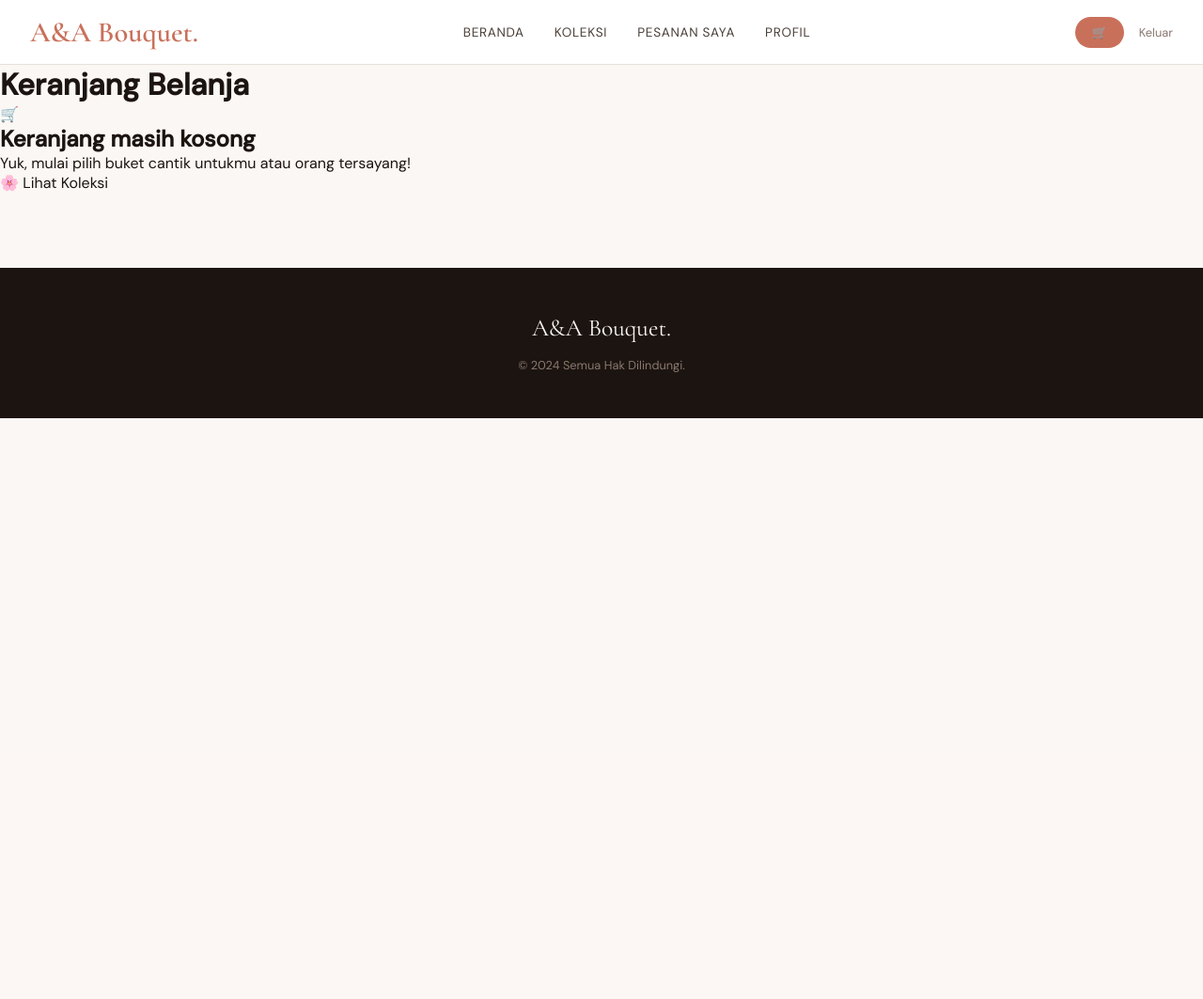
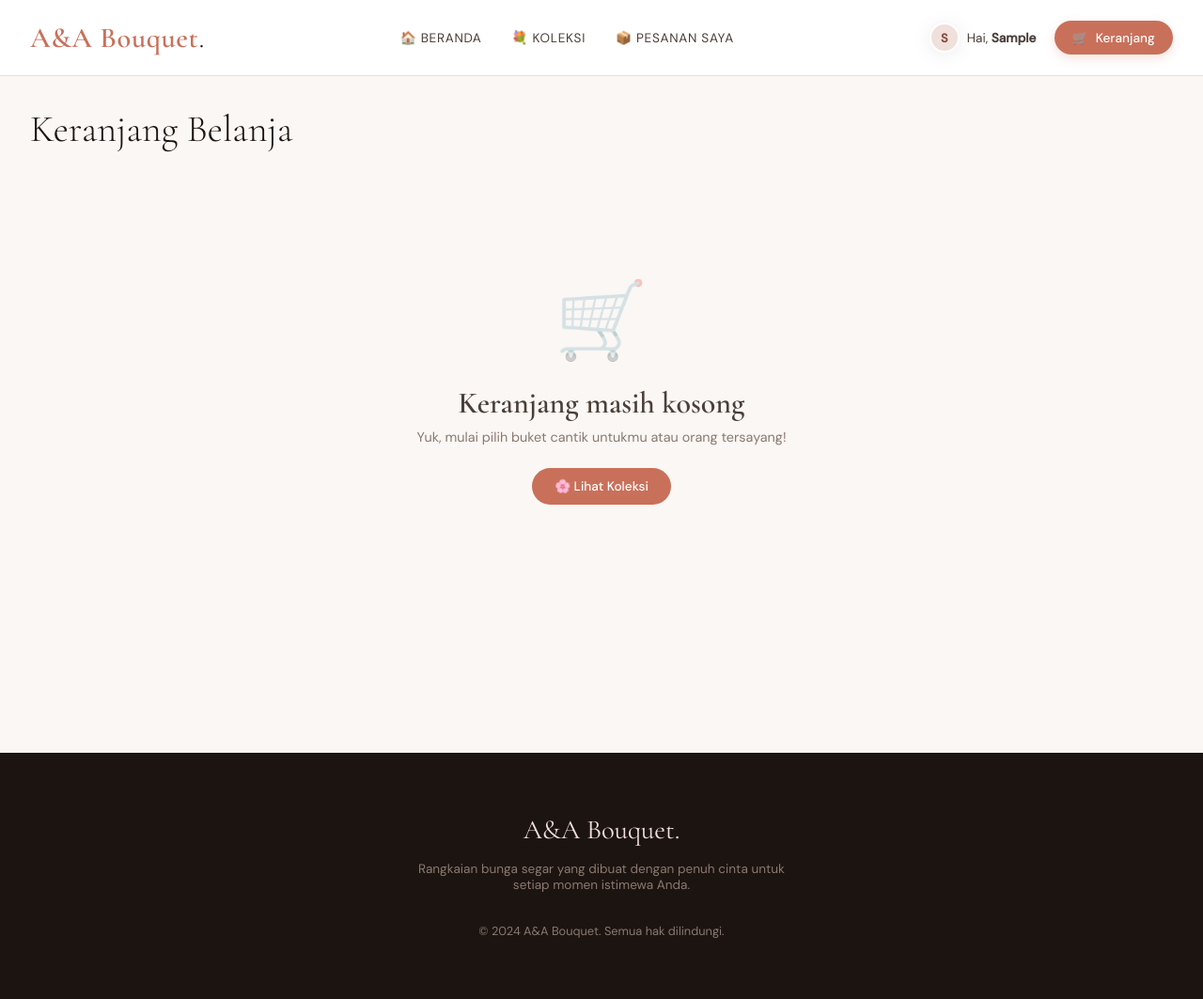
Before and after one commit to LittlebitCode/buket_shop, a Django app: page /keranjang/ in a window 1280 px wide. Shown: the whole page at 94% size. Before the commit the page ends 445 px from the top, so only its background shows below. Run offline with Django 4.2, Linux system fonts and the light colour scheme; the visitor is signed in with stand-in values (Sample User, id 1).

Commit message:
Fix settings and restore premium navigation

```diff
--- a/templates/base.html
+++ b/templates/base.html
@@ -9,33 +9,58 @@
 <style>
   :root {
     --rose: #c9705a; --rose-light: #f0e0db; --rose-dark: #8b4a38;
-    --cream: #faf7f4; --ink: #1c1410; --ink-mid: #4a3f38; --ink-soft: #8a7970;
-    --white: #ffffff; --border: #e8e0d8;
+    --cream: #faf7f4; --cream-dark: #f0ebe4;
+    --ink: #1c1410; --ink-mid: #4a3f38; --ink-soft: #8a7970;
+    --white: #ffffff; --green: #4a6741; --green-light: #e8f0e6;
+    --border: #e8e0d8;
     --shadow: 0 2px 20px rgba(28,20,16,0.08);
+    --shadow-lg: 0 8px 40px rgba(28,20,16,0.12);
   }
   * { margin: 0; padding: 0; box-sizing: border-box; }
   body { font-family: 'DM Sans', sans-serif; background: var(--cream); color: var(--ink); min-height: 100vh; }
   a { color: inherit; text-decoration: none; }
 
+  /* NAV */
   nav { background: var(--white); border-bottom: 1px solid var(--border); position: sticky; top: 0; z-index: 100; }
-  .nav-inner { max-width: 1280px; margin: 0 auto; padding: 0 2rem; display: flex; align-items: center; justify-content: space-between; height: 68px; }
-  .nav-logo { font-family: 'Cormorant Garamond', serif; font-size: 1.9rem; font-weight: 600; color: var(--rose); }
+  .nav-inner { max-width: 1280px; margin: 0 auto; padding: 0 2rem; display: flex; align-items: center; justify-content: space-between; height: 80px; }
+  .nav-logo { font-family: 'Cormorant Garamond', serif; font-size: 1.9rem; font-weight: 600; color: var(--rose); letter-spacing: 0.02em; }
+  .nav-logo span { color: var(--ink); font-weight: 300; }
+
   .nav-links { display: flex; align-items: center; gap: 2rem; }
-  .nav-links a { font-size: 0.85rem; text-transform: uppercase; letter-spacing: 0.05em; color: var(--ink-mid); }
+  .nav-links a { font-size: 0.85rem; font-weight: 400; color: var(--ink-mid); letter-spacing: 0.05em; text-transform: uppercase; transition: color 0.2s; }
+  .nav-links a:hover { color: var(--rose); }
 
-  .nav-cart { display: flex; align-items: center; gap: 0.4rem; background: var(--rose); color: var(--white); padding: 0.5rem 1.1rem; border-radius: 40px; font-size: 0.82rem; }
-  .cart-badge { background: var(--white); color: var(--rose); border-radius: 50%; width: 18px; height: 18px; font-size: 0.68rem; font-weight: 700; display: flex; align-items: center; justify-content: center; }
+  .nav-actions { display: flex; align-items: center; gap: 1.2rem; }
+  .nav-cart { position: relative; display: flex; align-items: center; gap: 0.5rem; background: var(--rose); color: var(--white); padding: 0.6rem 1.2rem; border-radius: 40px; font-size: 0.85rem; font-weight: 500; transition: all 0.2s; box-shadow: 0 4px 12px rgba(201,112,90,0.2); }
+  .nav-cart:hover { background: var(--rose-dark); transform: translateY(-1px); }
+  .cart-badge { background: var(--white); color: var(--rose); border-radius: 50%; width: 20px; height: 20px; font-size: 0.7rem; font-weight: 700; display: flex; align-items: center; justify-content: center; }
 
-  .menu-toggle { display: none; font-size: 1.5rem; cursor: pointer; }
-  .mobile-nav { display: none; background: var(--white); border-top: 1px solid var(--border); padding: 1.5rem; }
+  .nav-user-circle { width: 32px; height: 32px; background: var(--rose-light); border-radius: 50%; display: flex; align-items: center; justify-content: center; font-size: 0.8rem; color: var(--rose-dark); font-weight: bold; border: 2px solid var(--white); box-shadow: var(--shadow); }
+
+  .menu-toggle { display: none; font-size: 1.6rem; cursor: pointer; color: var(--ink); }
+  .mobile-nav { display: none; background: var(--white); border-top: 1px solid var(--border); padding: 2rem; box-shadow: 0 10px 30px rgba(0,0,0,0.05); }
 
   @media (max-width: 768px) {
-    .nav-links { display: none; }
+    .nav-inner { height: 65px; padding: 0 1.2rem; }
+    .nav-links, .nav-actions .desktop-only { display: none; }
     .menu-toggle { display: block; }
     .mobile-nav.active { display: block; }
-    .nav-inner { padding: 0 1rem; }
+    .nav-logo { font-size: 1.6rem; }
   }
+
+  /* UTILS */
+  .btn-primary { background: var(--rose); color: var(--white); padding: 0.7rem 1.5rem; border-radius: 40px; font-size: 0.85rem; font-weight: 500; transition: all 0.2s; }
+  .btn-outline { background: transparent; color: var(--rose); padding: 0.7rem 1.5rem; border-radius: 40px; font-size: 0.85rem; font-weight: 500; border: 1.5px solid var(--rose); transition: all 0.2s; }
+
+  main { max-width: 1280px; margin: 0 auto; padding: 2rem; min-height: 80vh; }
+  .messages-wrap { max-width: 1280px; margin: 1rem auto; padding: 0 2rem; }
+  .msg { padding: 1rem; border-radius: 12px; font-size: 0.9rem; margin-bottom: 0.5rem; }
+  .msg.success { background: #e8f5e9; color: #2e7d32; border: 1px solid #a5d6a7; }
+
+  footer { background: var(--ink); color: var(--cream); padding: 4rem 2rem; margin-top: 5rem; text-align: center; }
+  .footer-logo { font-family: 'Cormorant Garamond', serif; font-size: 1.8rem; margin-bottom: 1rem; color: var(--rose-light); }
 </style>
+{% block extra_head %}{% endblock %}
 </head>
 <body>
 <nav>
@@ -43,55 +68,62 @@
     <a href="{% url 'shop_home' %}" class="nav-logo">A&A Bouquet<span>.</span></a>
 
     <div class="nav-links">
-      <a href="{% url 'shop_home' %}">Beranda</a>
-      <a href="{% url 'shop_home' %}?category=">Koleksi</a>
-      {% if user.is_authenticated %}
-        <a href="{% url 'my_orders' %}">Pesanan Saya</a>
-        <a href="{% url 'profile' %}">Profil</a>
-      {% endif %}
+      <a href="{% url 'shop_home' %}">🏠 Beranda</a>
+      <a href="{% url 'shop_home' %}?category=">💐 Koleksi</a>
+      {% if user.is_authenticated %}<a href="{% url 'my_orders' %}">📦 Pesanan Saya</a>{% endif %}
     </div>
 
-    <div style="display:flex; align-items:center; gap:1rem;">
-      <a href="{% url 'cart' %}" class="nav-cart">
-        🛒 {% with total=request.session.cart|length %}{% if total %}<span class="cart-badge">{{ total }}</span>{% endif %}{% endwith %}
-      </a>
+    <div class="nav-actions">
       {% if user.is_authenticated %}
-        <a href="{% url 'logout' %}" style="font-size:0.8rem; color:var(--ink-soft);">Keluar</a>
+        <a href="{% url 'profile' %}" class="desktop-only" style="display:flex; align-items:center; gap:0.5rem;">
+          <div class="nav-user-circle">{{ user.username|first|upper }}</div>
+          <span style="font-size:0.85rem; color:var(--ink-mid);">Hai, <strong>{{ user.first_name|default:user.username }}</strong></span>
+        </a>
+        <a href="{% url 'cart' %}" class="nav-cart">
+          🛒 <span class="desktop-only">Keranjang</span>
+          {% with total=request.session.cart|length %}{% if total %}<span class="cart-badge">{{ total }}</span>{% endif %}{% endwith %}
+        </a>
       {% else %}
-        <a href="{% url 'login' %}" style="font-size:0.8rem; color:var(--ink-soft);">Masuk</a>
+        <a href="{% url 'login' %}" class="btn-outline desktop-only">Masuk</a>
+        <a href="{% url 'register' %}" class="btn-primary desktop-only">Daftar</a>
       {% endif %}
       <div class="menu-toggle" onclick="document.querySelector('.mobile-nav').classList.toggle('active')">☰</div>
     </div>
   </div>
 
   <div class="mobile-nav">
-    <div style="display:flex; flex-direction:column; gap:1rem;">
-      <a href="{% url 'shop_home' %}">🏠 Beranda</a>
-      <a href="{% url 'shop_home' %}?category=">💐 Koleksi</a>
+    <div style="display:flex; flex-direction:column; gap:1.2rem;">
+      <a href="{% url 'shop_home' %}" style="font-size:1rem; font-weight:500;">🏠 Beranda</a>
+      <a href="{% url 'shop_home' %}?category=" style="font-size:1rem; font-weight:500;">💐 Koleksi Bunga</a>
+
       {% if user.is_authenticated %}
+        <hr style="border:none; border-top:1px solid var(--border);">
         <a href="{% url 'profile' %}">👤 Profil Saya</a>
         <a href="{% url 'my_orders' %}">📦 Pesanan Saya</a>
-        {% if user.is_staff %}<a href="{% url 'admin_dashboard' %}" style="color:var(--green);">⚙️ Admin Panel</a>{% endif %}
-        <a href="{% url 'logout' %}" style="color:var(--rose);">🚪 Keluar</a>
+        <a href="{% url 'cart' %}">🛒 Keranjang Belanja</a>
+        {% if user.is_staff %}<a href="{% url 'admin_dashboard' %}" style="color:var(--green); font-weight:600;">⚙️ Admin Panel</a>{% endif %}
+        <a href="{% url 'logout' %}" style="color:var(--rose); font-weight:600; margin-top:0.5rem;">🚪 Keluar Akun</a>
       {% else %}
-        <a href="{% url 'login' %}">🔑 Masuk</a>
-        <a href="{% url 'register' %}">📝 Daftar</a>
+        <hr style="border:none; border-top:1px solid var(--border);">
+        <a href="{% url 'login' %}" class="btn-outline" style="text-align:center;">Masuk</a>
+        <a href="{% url 'register' %}" class="btn-primary" style="text-align:center;">Daftar Akun</a>
       {% endif %}
     </div>
   </div>
 </nav>
 
 {% if messages %}
-<div style="max-width:1280px; margin:1rem auto; padding:0 2rem;">
-  {% for message in messages %}<div style="padding:1rem; border-radius:10px; margin-bottom:0.5rem; background:#eee;">{{ message }}</div>{% endfor %}
+<div class="messages-wrap">
+  {% for message in messages %}<div class="msg {{ message.tags }}">{{ message }}</div>{% endfor %}
 </div>
 {% endif %}
 
 <main>{% block content %}{% endblock %}</main>
 
-<footer style="background:var(--ink); color:var(--cream); padding:3rem 2rem; margin-top:5rem; text-align:center;">
-  <div style="font-family:'Cormorant Garamond',serif; font-size:1.6rem; margin-bottom:1rem;">A&A Bouquet.</div>
-  <p style="font-size:0.8rem; color:var(--ink-soft);">© 2024 Semua Hak Dilindungi.</p>
+<footer>
+  <div class="footer-logo">A&A Bouquet.</div>
+  <p style="font-size:0.85rem; color:var(--ink-soft); max-width:400px; margin:0 auto;">Rangkaian bunga segar yang dibuat dengan penuh cinta untuk setiap momen istimewa Anda.</p>
+  <div style="margin-top:2rem; font-size:0.8rem; color:var(--ink-soft);">© 2024 A&A Bouquet. Semua hak dilindungi.</div>
 </footer>
 </body>
 </html>
```
